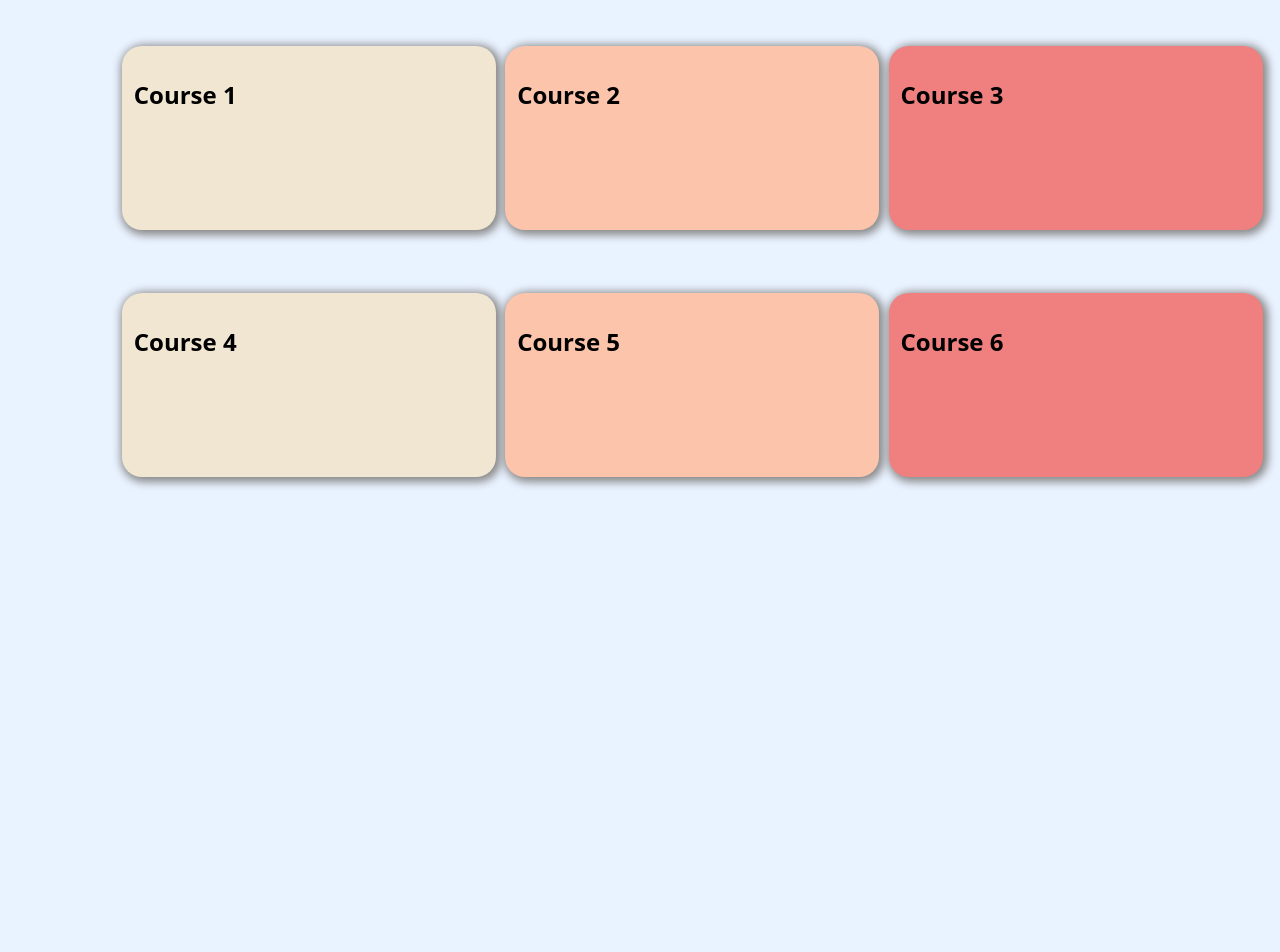
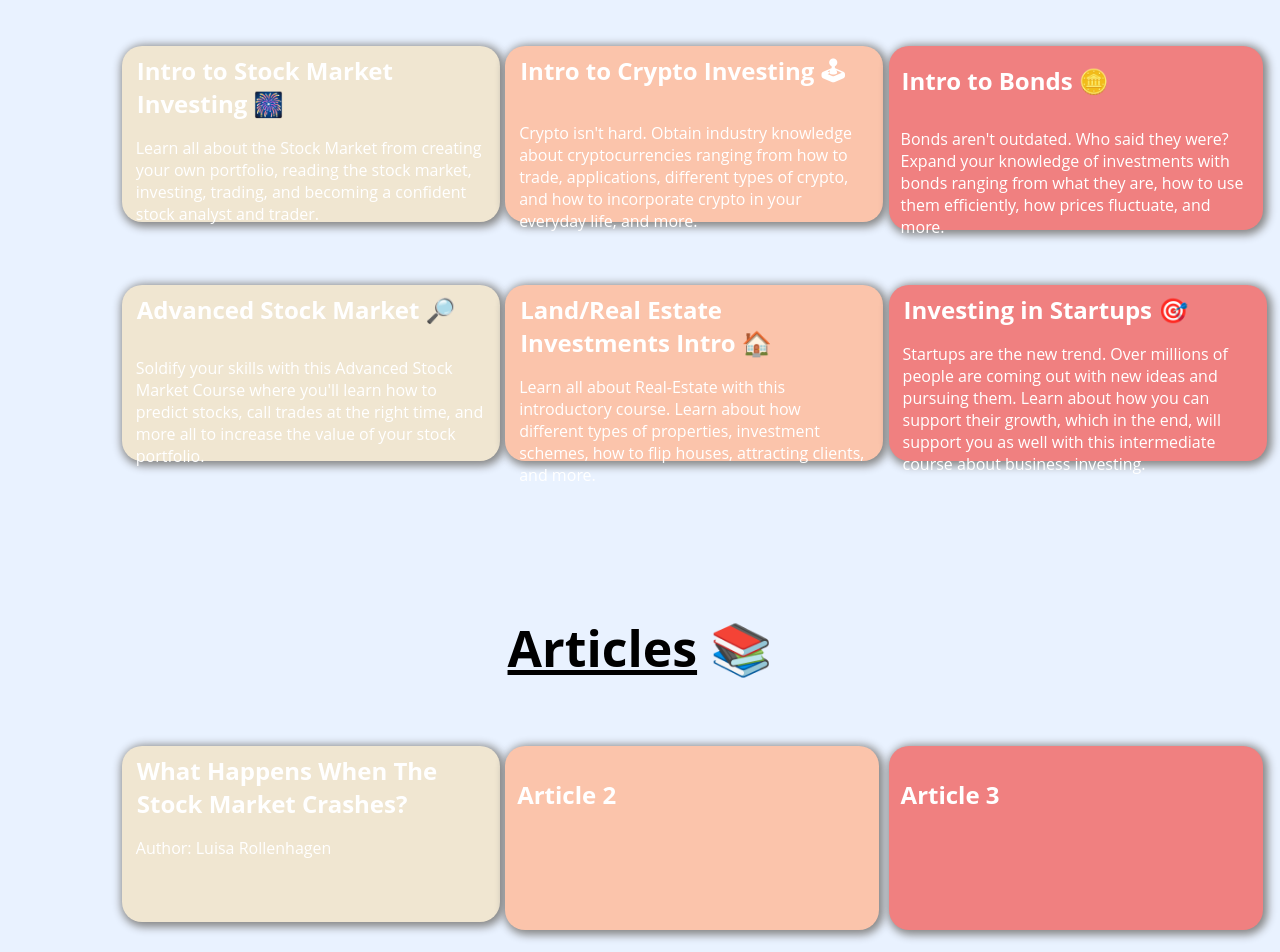
Before and after one commit to Uniinvesting/Articles, a Next.js app: page /InvestingPage in a window 1280 px wide. Shown: the part 780-1732 px from the top of the page. Before the commit the page ends 1328 px from the top, so only its background shows below. Built offline with nearby package versions, Linux system fonts and the light colour scheme.

Commit message:
button re-direct fix

```diff
--- a/pages/InvestingPage.js
+++ b/pages/InvestingPage.js
@@ -36,25 +36,80 @@ export default function InvestingPage() {
         <div className={styles.courseTable}>
 
             <div className={styles.courseBox}>
-                <h2>Course 1</h2>
+                <h2>Intro to Stock Market Investing 🎆</h2>
+
+                <p> Learn all about the Stock Market from creating your
+                    own portfolio, reading the stock market, investing, trading, and becoming
+                    a confident stock analyst and trader.
+                </p>
             </div>
             <div className={styles.courseBox2}>
-                <h2>Course 2</h2>
+                <h2>Intro to Crypto Investing 🕹</h2>
+                <p> Crypto isn't hard. Obtain industry knowledge about cryptocurrencies ranging from how to trade, applications,
+                    different types of crypto, and how to incorporate crypto in your everyday life, and more.
+                </p>
             </div>
             <div className={styles.courseBox3}>
-                <h2>Course 3</h2>
+                <h2>Intro to Bonds 🪙</h2>
+                <p> Bonds aren't outdated. Who said they were? Expand your knowledge of investments with bonds ranging from what they are,
+                    how to use them efficiently, how prices fluctuate, and more.
+                </p>
             </div>
-            <div className={styles.courseBox}>
-                <h2>Course 4</h2>
+            <div className={styles.courseBox4}>
+                <h2>Advanced Stock Market 🔎</h2>
+                <p> Soldify your skills with this Advanced Stock Market Course where you'll learn
+                    how to predict stocks, call trades at the right time, and more all to increase the value
+                    of your stock portfolio.
+                </p>
             </div>
-            <div className={styles.courseBox2}>
-                <h2>Course 5</h2>
+            <div className={styles.courseBox5}>
+                <h2>Land/Real Estate Investments Intro 🏠</h2>
+                <p> Learn all about Real-Estate with this introductory course. Learn about how different types of properties, investment
+                    schemes, how to flip houses, attracting clients, and more.
+                </p>
             </div>
-            <div className={styles.courseBox3}>
-                <h2>Course 6</h2>
+            <div className={styles.courseBox6}>
+                <h2>Investing in Startups 🎯</h2>
+                <p> Startups are the new trend. Over millions of people are coming out with new ideas and pursuing them. Learn about
+                    how you can support their growth, which in the end, will support you as well with this intermediate course about business investing.
+                </p>
             </div>
 
         </div>
+        <h1 style={{
+            fontSize: "50px",
+            fontFamily: "Open Sans, sans-serif",
+            textAlign: "center",
+            marginTop: "90px",
+            color: 'black',
+
+        }}><u>Articles</u> 📚</h1>
+                <div className={styles.articleTable}>
+
+             <div className={styles.articleBox}>
+                 <h2>What Happens When The Stock Market Crashes?</h2>
+                 <p> Author: Luisa Rollenhagen</p>
+                 <p>A Stock Market crash seems pretty dramatic. Over the years, many have felt substantial
+                    effects of their markets crashing. But now, you don't.
+                 </p>
+             </div>
+             <div className={styles.articleBox2}>
+                 <h2>Article 2</h2>
+             </div>
+             <div className={styles.articleBox3}>
+                 <h2>Article 3</h2>
+             </div>
+             <div className={styles.articleBox}>
+                 <h2>Article 4</h2>
+             </div>
+             <div className={styles.articleBox2}>
+                 <h2>Article 5</h2>
+             </div>
+             <div className={styles.articleBox3}>
+                 <h2>Article 6</h2>
+             </div>
+
+         </div>
     </div>
 
     )
--- a/styles/ext_css/InvestingPage.module.css
+++ b/styles/ext_css/InvestingPage.module.css
@@ -19,6 +19,7 @@
 }
 
 
+
 .courseTable {
     margin-top: 5%;
     display: grid;
@@ -31,31 +32,64 @@
     font-family: 'Open Sans', sans-serif;
     width: 350px;
     height: 160px;
-    padding: 10px;
+    padding-bottom: 12px;
+    padding-left: 12px;
+    padding-right: 12px;
+
     border: 2px solid transparent;
     background-color: #f0e6d1;
     border-radius: 20px;
     text-align: center;
-    margin-bottom: 20px;
+
     box-shadow: 2px 2px 9px 3px #888888;
     margin-bottom: 63px;
     text-align: left;
+    color: white;
 }
+
+.courseBox h2 {
+    margin-top: 5px;
+    margin-bottom: 0px;
+    padding: 1px;
+}
+
+.courseBox p {
+    margin-bottom: 200px;
+
+    padding-bottom: 100px;
+}
+
+
+
+
 
 .courseBox2 {
     font-family: 'Open Sans', sans-serif;
     width: 350px;
     height: 160px;
-    padding: 10px;
+    padding-bottom: 12px;
+    padding-left: 12px;
+    padding-right: 12px;
+
     border: 2px solid transparent;
-    margin: 0;
-    background-color: #fbc4ab;
+    background-color: #fbc4ab;;
     border-radius: 20px;
     text-align: center;
-    margin-bottom: 20px;
+
     box-shadow: 2px 2px 9px 3px #888888;
+    margin-bottom: 63px;
     text-align: left;
+    color: white;
 }
+
+
+
+.courseBox2 h2 {
+    margin-top: 5px;
+    margin-bottom: 26px;
+    padding: 1px;
+}
+
 
 .courseBox3 {
     font-family: 'Open Sans', sans-serif;
@@ -70,4 +104,159 @@
     margin-bottom: 20px;
     box-shadow: 2px 2px 9px 3px #888888;
     text-align: left;
+    color: white;
 }
+
+.courseBox3 h2 {
+    margin-top: 5px;
+    margin-bottom: 30px;
+    padding: 1px;
+}
+
+.courseBox4 {
+    font-family: 'Open Sans', sans-serif;
+    width: 350px;
+    height: 160px;
+    padding-bottom: 12px;
+    padding-left: 12px;
+    padding-right: 12px;
+
+    border: 2px solid transparent;
+    background-color: #f0e6d1;
+    border-radius: 20px;
+    text-align: center;
+
+    box-shadow: 2px 2px 9px 3px #888888;
+    margin-bottom: 63px;
+    text-align: left;
+    color: white;
+}
+
+.courseBox4 h2 {
+    margin-top: 5px;
+    margin-bottom: 30px;
+    padding: 1px;
+}
+
+.courseBox5 {
+    font-family: 'Open Sans', sans-serif;
+    width: 350px;
+    height: 160px;
+    padding-bottom: 12px;
+    padding-left: 12px;
+    padding-right: 12px;
+
+    border: 2px solid transparent;
+    background-color: #fbc4ab;
+    border-radius: 20px;
+    text-align: center;
+
+    box-shadow: 2px 2px 9px 3px #888888;
+    margin-bottom: 63px;
+    text-align: left;
+    color: white;
+}
+
+.courseBox5 h2 {
+    margin-top: 5px;
+    margin-bottom: 10px;
+    padding: 1px;
+}
+
+
+.courseBox6 {
+    font-family: 'Open Sans', sans-serif;
+    width: 350px;
+    height: 160px;
+    padding-bottom: 12px;
+    padding-left: 12px;
+    padding-right: 12px;
+
+    border: 2px solid transparent;
+    background-color: #f08080;
+    border-radius: 20px;
+    text-align: center;
+
+    box-shadow: 2px 2px 9px 3px #888888;
+    margin-bottom: 63px;
+    text-align: left;
+    color: white;
+}
+
+.courseBox6 h2 {
+    margin-top: 5px;
+    margin-bottom: 7px;
+    padding: 1px;
+}
+
+.articleTable {
+    margin-top: 5%;
+    display: grid;
+    margin-left: 9%;
+    grid-template-columns: 1fr 1fr 1fr;
+    grid-gap: 0px;
+    color: white;
+}
+
+.articleBox {
+    font-family: 'Open Sans', sans-serif;
+    width: 350px;
+    height: 160px;
+    padding-bottom: 12px;
+    padding-left: 12px;
+    padding-right: 12px;
+
+    border: 2px solid transparent;
+    background-color: #f0e6d1;
+    border-radius: 20px;
+    text-align: center;
+
+    box-shadow: 2px 2px 9px 3px #888888;
+    margin-bottom: 63px;
+    text-align: left;
+    color: white;
+}
+
+.articleBox h2 {
+    margin-top: 5px;
+    margin-bottom: 0px;
+    padding: 1px;
+}
+
+.articleBox p {
+    margin-bottom: 200px;
+
+    padding-bottom: 100px;
+}
+
+.articleBox2 {
+    font-family: 'Open Sans', sans-serif;
+    width: 350px;
+    height: 160px;
+    padding: 10px;
+    border: 2px solid transparent;
+    margin: 0;
+    background-color: #fbc4ab;
+    border-radius: 20px;
+    text-align: center;
+    margin-bottom: 20px;
+    box-shadow: 2px 2px 9px 3px #888888;
+    text-align: left;
+    color: white;
+}
+
+.articleBox3 {
+    font-family: 'Open Sans', sans-serif;
+    width: 350px;
+    height: 160px;
+    padding: 10px;
+    border: 2px solid transparent;
+    margin: 0;
+    background-color: #f08080;
+    border-radius: 20px;
+    text-align: center;
+    margin-bottom: 20px;
+    box-shadow: 2px 2px 9px 3px #888888;
+    text-align: left;
+    color: white;
+}
```
Also changed, not shown: pages/index.js (+42 -10 lines).
